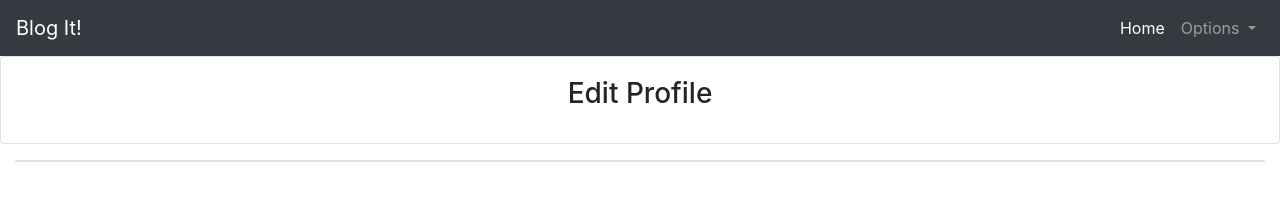
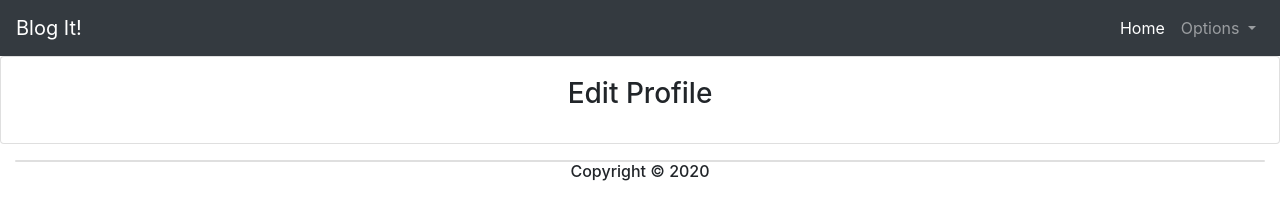
Before and after one commit to iamtusharbala/Blog-It-, a plain HTML site: page myprofile.html in a window 1280 px wide. Drawn offline with nearby package versions, Linux system fonts and the light colour scheme.

Commit message:
modified myprofile

```diff
--- a/myprofile.html
+++ b/myprofile.html
@@ -51,6 +51,10 @@
             </div>
         </div>
 
+        <footer>
+            <h6>Copyright &copy; 2020</h6>
+         </footer>
+
         <script src="js/script.js"></script>
         <script src="https://code.jquery.com/jquery-3.5.1.slim.min.js"
             integrity="sha384-DfXdz2htPH0lsSSs5nCTpuj/zy4C+OGpamoFVy38MVBnE+IbbVYUew+OrCXaRkfj" crossorigin="anonymous">
```
